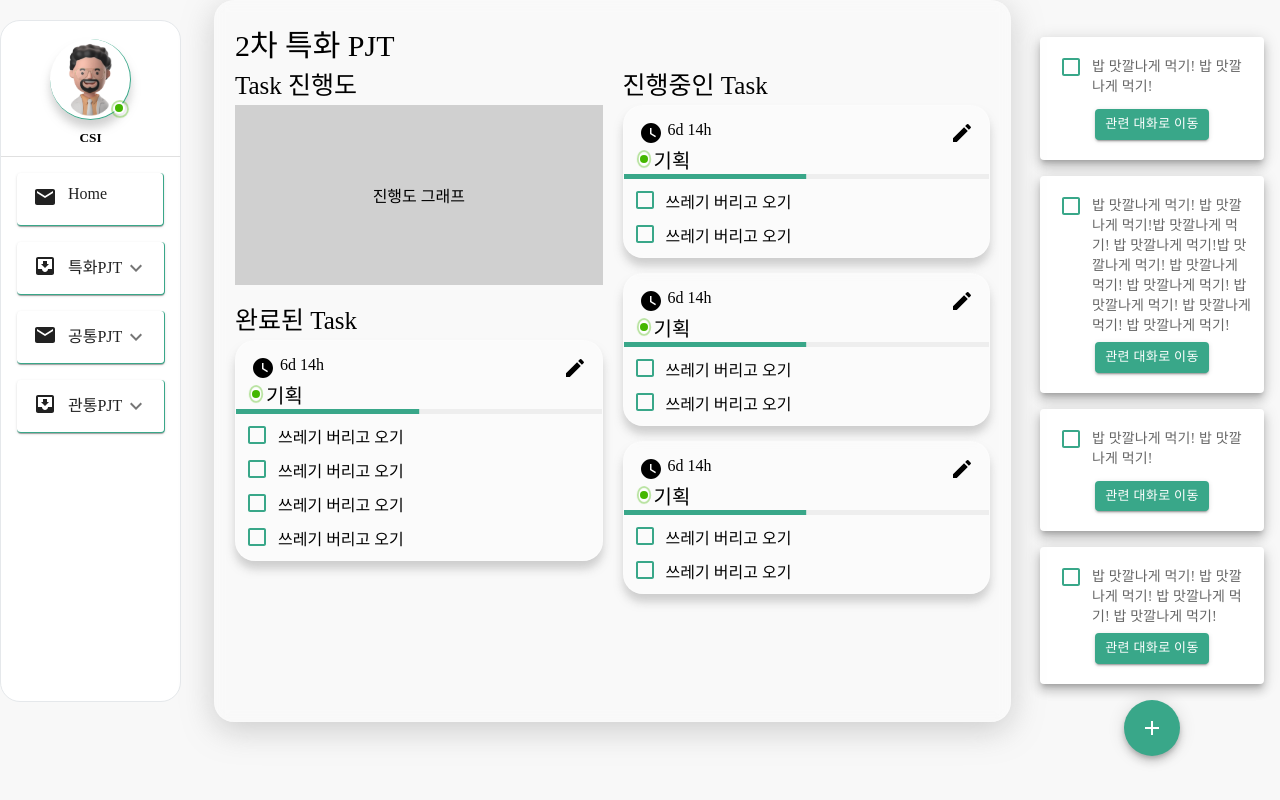
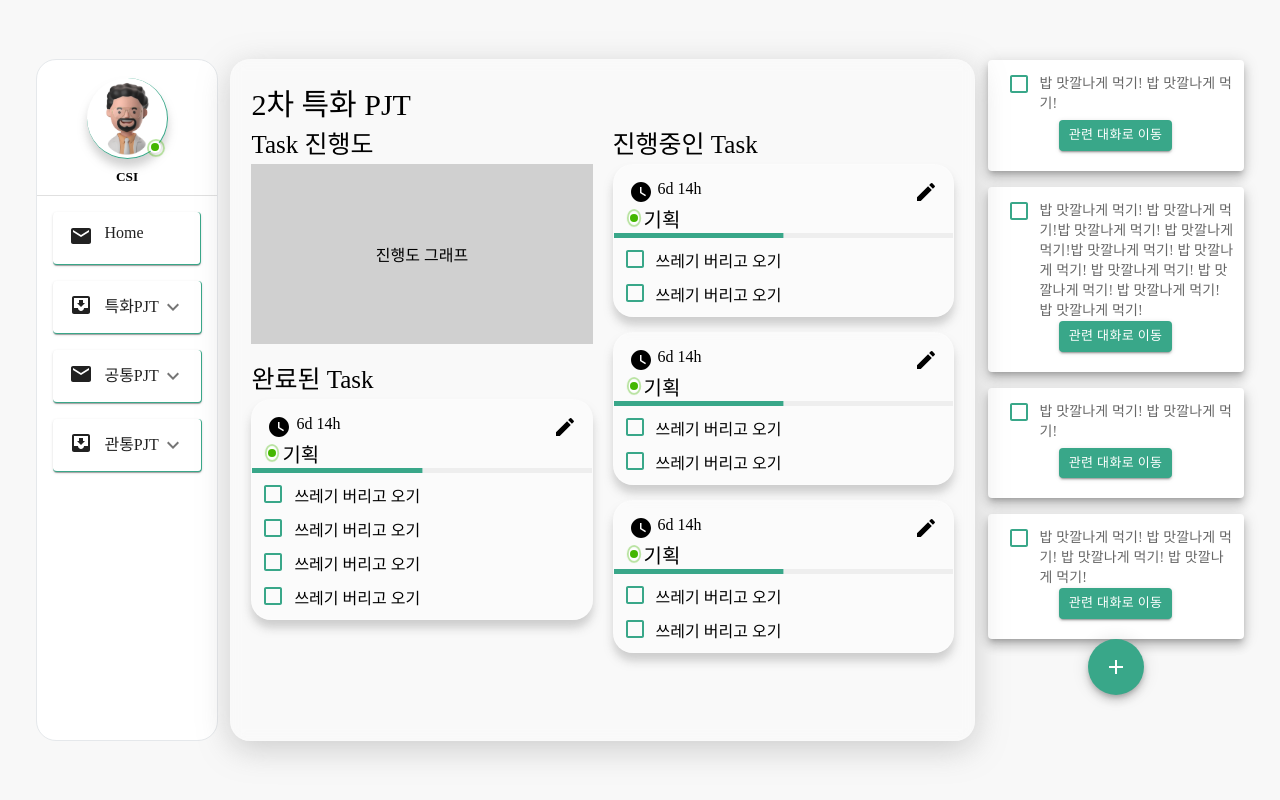
Before and after one commit to yty455/Chat-Shire, a React (Create React App) app in the folder frontend/: page /task in a window 1280 px wide. Built offline with nearby package versions, Linux system fonts and the light colour scheme; a web font is replaced by a local one.

Commit message:
[FIX] : 태스크페이지 레이아웃 수정

```diff
--- a/frontend/src/components/common2/IndivTask.module.css
+++ b/frontend/src/components/common2/IndivTask.module.css
@@ -2,11 +2,13 @@
   max-width: 20vw;
   width: 24vw;
   height: 85vh;
-  padding: 20px 0;
+  padding: 0;
   /* 구분을 위한 색, 나중에 지우기
     /* display: flex; */
     /* justify-content: flex-end; */
   margin-left: 1vw;
+  /* overflow: scroll; */
+
 }
 
 .indivTask {
@@ -18,14 +20,16 @@
   min-height: 60px;
   overflow:hidden;
   word-wrap:break-word;
-  padding: 6px 10px;
+  padding: 0 10px;
 
   display: flex;
   justify-content: start;
 
+
 }
 
 .oneMemo {
+
   transition: all 0.2s ease-in-out;
   cursor: pointer;
 
@@ -43,10 +47,12 @@
   max-width: 320px;
   text-align: start;
   margin-bottom: 0;
+  padding:0;
   font-family: 'preBd';
 }
 
 .test {
+
   max-width: 400px;
   width: 400px;
   min-height: 100px;
--- a/frontend/src/components/common2/IndivTask.tsx
+++ b/frontend/src/components/common2/IndivTask.tsx
@@ -64,11 +64,11 @@ const handleContentChange = (id:number) => (event:any) =>{
 
 return (
   <div className={styles.indivDiv}>
-    <Box sx={{p: 2,}}>
+    <Box sx={{p: 0,}}>
       <Grid container spacing={2}>
       {checkboxItems.map(item=>(
-        <Grid item xs={12} key={item.id}>
-          <Item className={styles.oneMemo} elevation={7}>
+        <Grid sx={{margin:0, padding:0 }} item xs={12} key={item.id}>
+          <Item sx={{margin:0, padding:0}} className={styles.oneMemo} elevation={7}>
             <div className={styles.indivTask}>
               <Checkbox
               sx={{color: '#39A789', '&.Mui-checked': { color: '#39A789'}}}
--- a/frontend/src/components/common2/TeamTask.module.css
+++ b/frontend/src/components/common2/TeamTask.module.css
@@ -1,9 +1,9 @@
 /* 1170 */
 
 .container {
-  width: 1170px;
-  height: 90vh;
-  margin: 0 0 0 20px;
+  width: 58vw;
+  height: 85vh;
+  margin: 0 0 0 0;
   border-radius: 20px;
   /* border: 1px solid rgb(222, 222, 222); */
   background: rgba(255, 255, 255, 0.2);
--- a/frontend/src/pages/TaskPage.tsx
+++ b/frontend/src/pages/TaskPage.tsx
@@ -11,8 +11,10 @@ export default function TaskPage() {
     <div
       style={{
         display: "flex",
+        justifyContent: "center",
         alignItems: "center",
-        justifyContent: "space-between",
+        width: "100vw",
+        height: "100vh"
       }}
     >
       <LeftSide />
```
